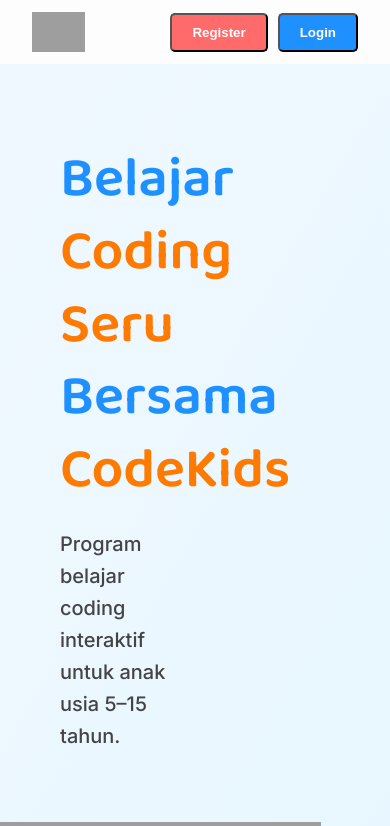
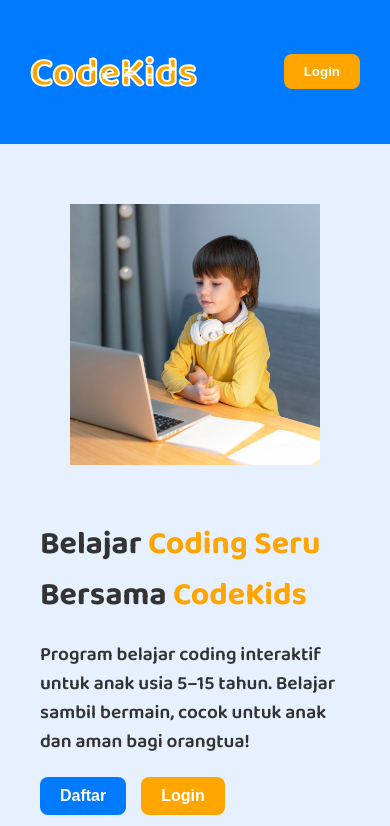
Before and after one commit to macrowaveCode/PROJECT_LSP, a PHP site: page / in a window 390 px wide. Shown: the top 826 px of the page. Run offline with PHP 8.4, Linux system fonts and the light colour scheme; grey boxes are pictures that could not be loaded.

Commit message:
menyelesaikan semuanya

```diff
--- a/index.php
+++ b/index.php
@@ -1,67 +1,85 @@
 <!DOCTYPE html>
 <html lang="id">
 <head>
-  <title>Kursus Coding Anak Surabaya - Trial Gratis di CodeKids Surabaya</title>
-  <link rel="stylesheet" href="style.css">
+  <meta charset="UTF-8">
+  <title>Kursus Coding Anak Surabaya - CodeKids</title>
+  <link href="https://fonts.googleapis.com/css2?family=Baloo+2:wght@600;700&display=swap" rel="stylesheet">
+  <style>
+    /* Reset & font */
+    body, html { margin:0; padding:0; font-family: 'Baloo 2', cursive; background:#f0f8ff; color:#333; }
+    a { text-decoration:none; }
+
+    /* Header */
+    header { background:#007BFF; padding:15px 30px; display:flex; justify-content:space-between; align-items:center; }
+    .logo { height:60px; color:#FFA500; color: #FFA500;                  /* warna utama */
+            -webkit-text-stroke: 2px white;  /* outline putih */
+            font-size: 40px;                  /* pastikan ukuran sesuai */
+            font-weight: 700;                 /* tebal */
+            text-shadow: 1px 1px 2px rgba(0,0,0,0.2); }
+    .cta-button { padding:10px 20px; border:none; border-radius:8px; cursor:pointer; font-weight:600; transition:0.3s; }
+    .cta-login { background:#FFA500; color:white; }
+    .cta-login:hover { background:#ff8c00; }
+
+    /* Hero Section */
+    .hero { display:flex; flex-wrap:wrap; align-items:center; justify-content:center; padding:60px 20px; background:#e6f0ff; border-bottom:5px solid #FFA500; }
+    .hero-text { flex:1; min-width:300px; padding:20px; }
+    .hero-text h1 { font-size:2.5rem; margin-bottom:20px; }
+    .highlight { color:#FFA500; }
+    .hero-text p { font-size:1.2rem; line-height:1.5; }
+    .hero-image { flex:1; text-align:center; }
+    .hero-image img { max-width:250px; height:auto; }
+
+    /* Footer */
+    footer { text-align:center; padding:20px; background:#007BFF; color:white; margin-top:50px; border-top:5px solid #FFA500; }
+
+    /* Modal */
+    .modal { display:none; position:fixed; z-index:999; left:0; top:0; width:100%; height:100%; background:rgba(0,0,0,0.5); justify-content:center; align-items:center; }
+    .modal-content { background:white; padding:30px; border-radius:10px; max-width:400px; width:90%; position:relative; }
+    .modal-content h2 { margin-top:0; color:#007BFF; }
+    .modal-content input { width:100%; padding:10px; margin:10px 0; border:1px solid #ddd; border-radius:6px; }
+    .modal-content button { width:100%; background:#007BFF; color:white; padding:10px; border:none; border-radius:6px; cursor:pointer; }
+    .modal-content button:hover { background:#0056b3; }
+    .close { position:absolute; top:10px; right:15px; font-size:24px; cursor:pointer; }
+
+    /* Tombol hero */
+    .hero-buttons { margin-top:20px; display:flex; gap:15px; flex-wrap:wrap; }
+    .hero-buttons .cta-button { font-size:1rem; }
+    .hero-buttons .cta-register { background:#007BFF; color:white; }
+    .hero-buttons .cta-register:hover { background:#0056b3; }
+
+    /* Responsive */
+    @media(max-width:768px){
+      .hero { flex-direction:column-reverse; }
+      .hero-text h1 { font-size:2rem; }
+    }
+  </style>
 </head>
 <body>
+
 <header>
-  <div class="header">
-    <img src="assets/logo-codekids.png" alt="Logo" class="logo">
-    <div class="action-wrapper">
-      <a href="register.php"><button class="cta-button">Register</button></a>
-      <a href="login.php"><button class="cta-button cta-login">Login</button></a>
-    </div>
-  </div>
+  <h1 class="logo">CodeKids</h1>
+  <a href="login.php"><button class="cta-button cta-login">Login</button></a>
 </header>
 
 <section class="hero">
   <div class="hero-text">
     <h1>Belajar <span class="highlight">Coding Seru</span> Bersama <span class="highlight">CodeKids</span></h1>
-    <p>Program belajar coding interaktif untuk anak usia 5–15 tahun.</p>
+    <p>Program belajar coding interaktif untuk anak usia 5–15 tahun. Belajar sambil bermain, cocok untuk anak dan aman bagi orangtua!</p>
+    <div class="hero-buttons">
+      <a href="register.php"><button class="cta-button cta-register">Daftar</button></a>
+      <a href="login.php"><button class="cta-button cta-login">Login</button></a>
+    </div>
   </div>
   <div class="hero-image">
-    <img src="assets/hero-mascot.png" alt="Maskot">
+    <img src="assets/logoanak.jpg" alt="Maskot">
   </div>
 </section>
-
-<!-- Tombol -->
-<div class="action-wrapper">
-  <button class="cta-button" id="btn-register">Register</button>
-  <button class="cta-button cta-login" id="btn-login">Login</button>
-</div>
-
-<!-- Modal Login -->
-<div id="modal-login" class="modal">
-  <div class="modal-content">
-    <span class="close" id="close-login">&times;</span>
-    <h2>Login</h2>
-    <form action="login_process.php" method="POST">
-      <input type="text" name="username" placeholder="Username" required>
-      <input type="password" name="password" placeholder="Password" required>
-      <button type="submit" name="login">Login</button>
-    </form>
-  </div>
-</div>
-
-<!-- Modal Register -->
-<div id="modal-register" class="modal">
-  <div class="modal-content">
-    <span class="close" id="close-register">&times;</span>
-    <h2>Register</h2>
-    <form action="register_process.php" method="POST">
-      <input type="text" name="nama" placeholder="Nama Lengkap" required>
-      <input type="email" name="email" placeholder="Email" required>
-      <input type="text" name="username" placeholder="Username" required>
-      <input type="password" name="password" placeholder="Password" required>
-      <input type="text" name="no_hp" placeholder="No HP" required>
-      <button type="submit" name="register">Daftar</button>
-    </form>
-  </div>
-</div>
 
 <footer>
   <p>© 2025 CodeKids Surabaya</p>
 </footer>
+
+<!-- Modal login & register bisa tetap disiapkan, tapi tombol bawah dihapus -->
+
 </body>
 </html>
```
Also changed, not shown: admin/dashboard_admin.php (+12 -7 lines), admin/kelola_produk.php (+11 -8 lines), admin/kelola_transaksi.php (+8 -7 lines), user/cart.php (+28 -19 lines), user/checkout.php (+24 -13 lines), user/dashboard_user.php (+26 -11 lines), assets/logoanak.jpg (added).
